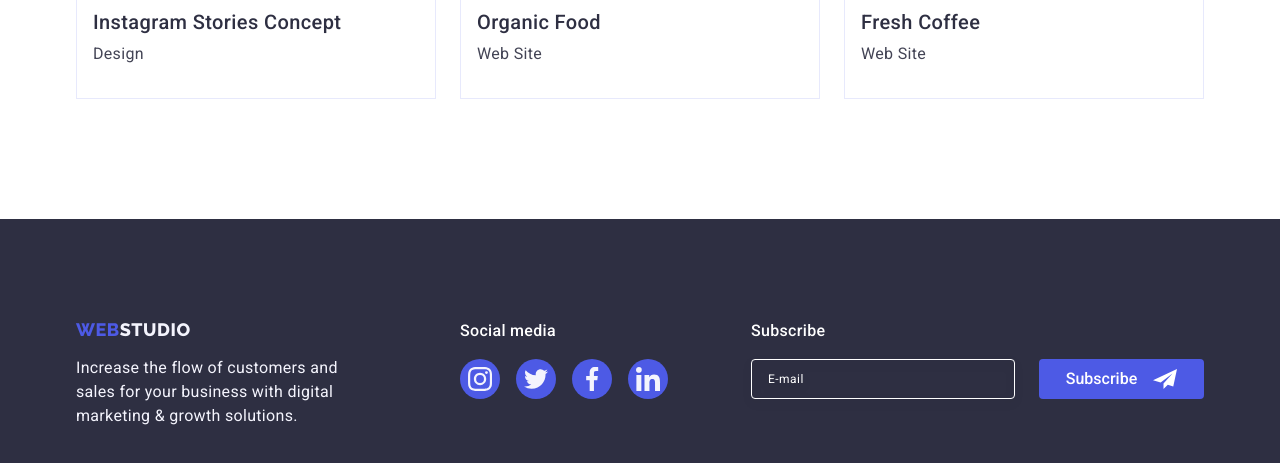
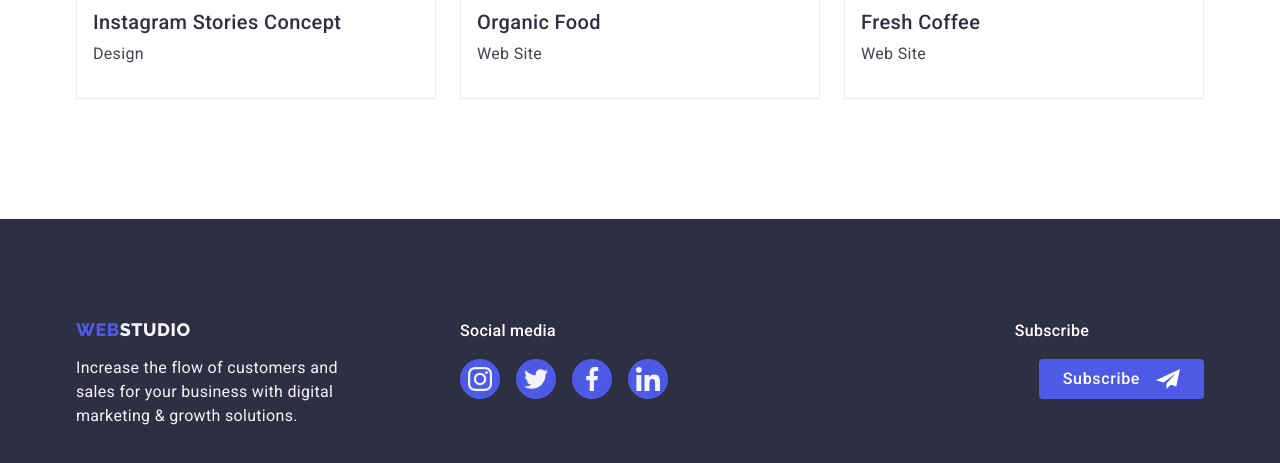
Before and after one commit to GuraVolodymyr/HW-06, a plain HTML site: page portfolio.html in a window 1280 px wide. Shown: the part 1551-2014 px from the top of the page. Drawn offline with nearby package versions, Linux system fonts and the light colour scheme.

Commit message:
update footer portfolio

```diff
--- a/css/styles.css
+++ b/css/styles.css
@@ -563,20 +563,21 @@ p {
   display: flex;
   align-items: center;
   justify-content: center;
-  font-family: "Roboto";
+  font-family: "Roboto", sans-serif;
   font-style: normal;
   font-weight: 500;
   font-size: 16px;
   line-height: 1.5;
   background-color: var(--button-text-collor);
   color: #ffffff;
-  width: 165px;
+  min-width: 165px;
   height: 40px;
   border: none;
   border-radius: 4px;
   padding: 8px 24px;
   cursor: pointer;
   transition: background-color 250ms cubic-bezier(0.4, 0, 0.2, 1);
+  letter-spacing: 0.04em
 }
 
 .footer-subscribe-btn:hover {
--- a/portfolio.html
+++ b/portfolio.html
@@ -301,18 +301,19 @@
       </div>
       <!-- Footer subscribe section -->
       <div class="footer-subscriber">
-        <form action="">
-          <p class="footer-social-text">Subscribe</p>
-          <div class="footer-subscriber-item">
-            <input class="footer-input" type="email" name="footer_email" placeholder="E-mail" />
+        <p class="footer-social-text">Subscribe</p>
+        <form action="/" class="form-footer">
+          <label class="footer-label visually-hidden">
+            <input class="footer-input" id="footer-email" type="email" name="footer--email" placeholder="E-mail" />
+          </label>
+            <button class="footer-subscribe-btn" type="submit">
+              Subscribe
+              <svg class="footer-btn-icon" width="24" height="24">
+                <use href="./images/icons.svg#icon-footer-subscribe"></use>
+              </svg>
+            </button>
         </form>
-        <button class="footer-subscribe-btn" type="submit">Subscribe
-          <svg class="footer-btn-icon" class="" width="24" height="24">
-            <use href="./images/icons.svg#icon-footer-subscribe"></use>
-          </svg>
-        </button>
       </div>
-    </div>
     </div>
   </footer>
   </body>
```
Also changed, not shown: index.html (+1 -1 lines).
